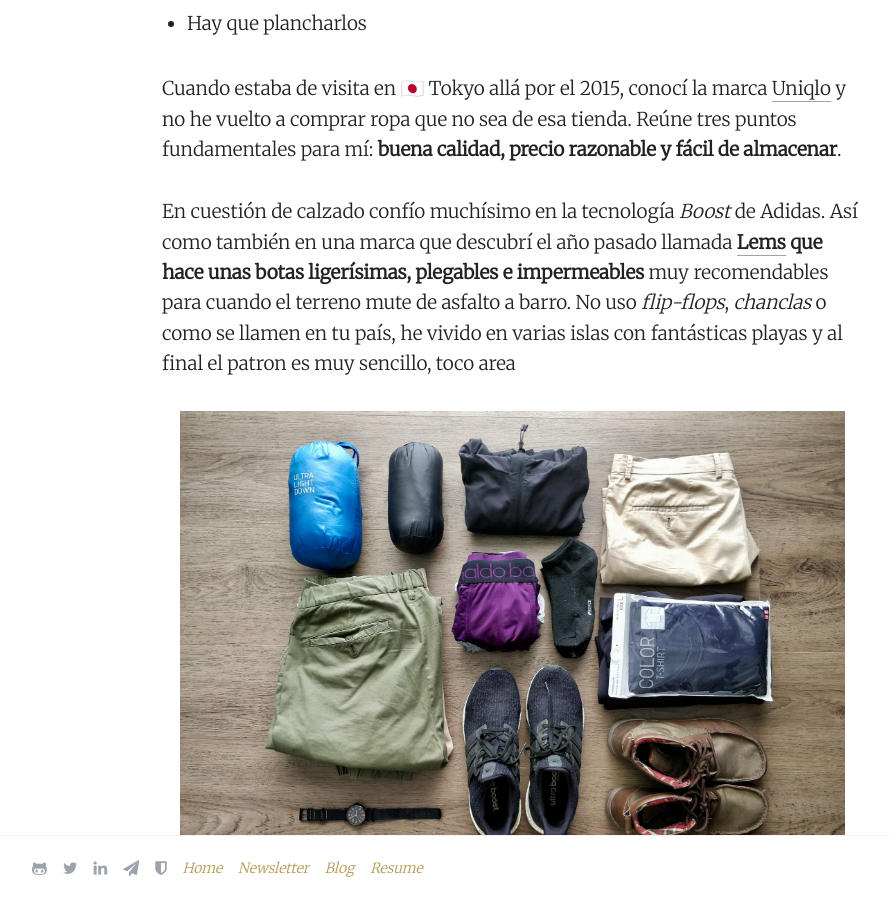
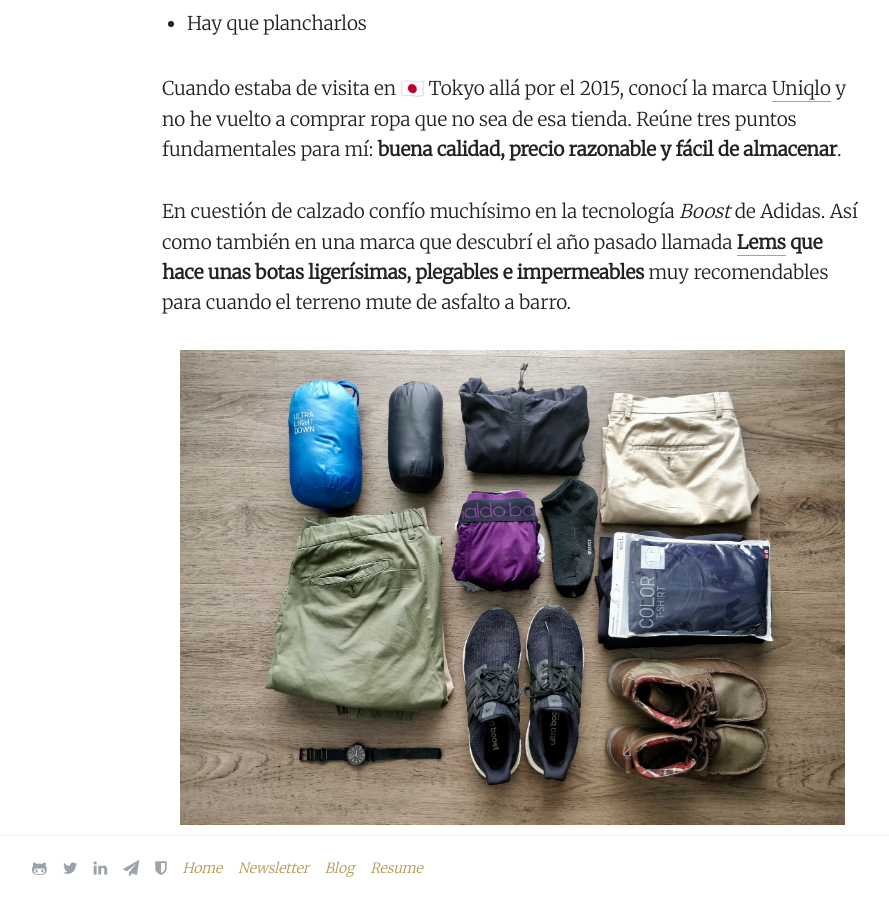
Before and after one commit to soyjavi/site, a Jekyll site: the page built from _posts/2017-8-14-minimalismo-viajando.md, in a window 1280 px wide and 900 px high, scrolled down 1894 px. Shown: the whole window, without its empty margins (128-1017 px from the left). Built offline with Jekyll 4.4.1, drawn with Linux system fonts in a browser that asks for light colours.

Commit message:
fixed typo

```diff
--- a/_posts/2017-8-14-minimalismo-viajando.md
+++ b/_posts/2017-8-14-minimalismo-viajando.md
@@ -26,7 +26,7 @@ Cuando llevas todas tus pertenencias contigo a lo largo del mundo debes ser cons
 
 Cuando estaba de visita en 🇯🇵 Tokyo allá por el 2015, conocí la marca [Uniqlo](http://www.uniqlo.jp/) y no he vuelto a comprar ropa que no sea de esa tienda. Reúne tres puntos fundamentales para mí: **buena calidad, precio razonable y fácil de almacenar**.
 
-En cuestión de calzado confío muchísimo en la tecnología *Boost* de Adidas. Así como también en una marca que descubrí el año pasado llamada **[Lems](https://huckberry.com/store/lems-shoes/category/p/30557-boulder-boot?avad=177090_bf3c41f1&utm_term=www.vagabrothers.com) que hace unas botas ligerísimas, plegables e impermeables** muy recomendables para cuando el terreno mute de asfalto a barro. No uso *flip-flops*, *chanclas* o como se llamen en tu país, he vivido en varias islas con fantásticas playas y al final el patron es muy sencillo, toco area
+En cuestión de calzado confío muchísimo en la tecnología *Boost* de Adidas. Así como también en una marca que descubrí el año pasado llamada **[Lems](https://huckberry.com/store/lems-shoes/category/p/30557-boulder-boot?avad=177090_bf3c41f1&utm_term=www.vagabrothers.com) que hace unas botas ligerísimas, plegables e impermeables** muy recomendables para cuando el terreno mute de asfalto a barro.
 
 ![Minimalism Clothing (2017)](/assets/images/posts/minimalism-2017-clothing.jpg)
 
```
